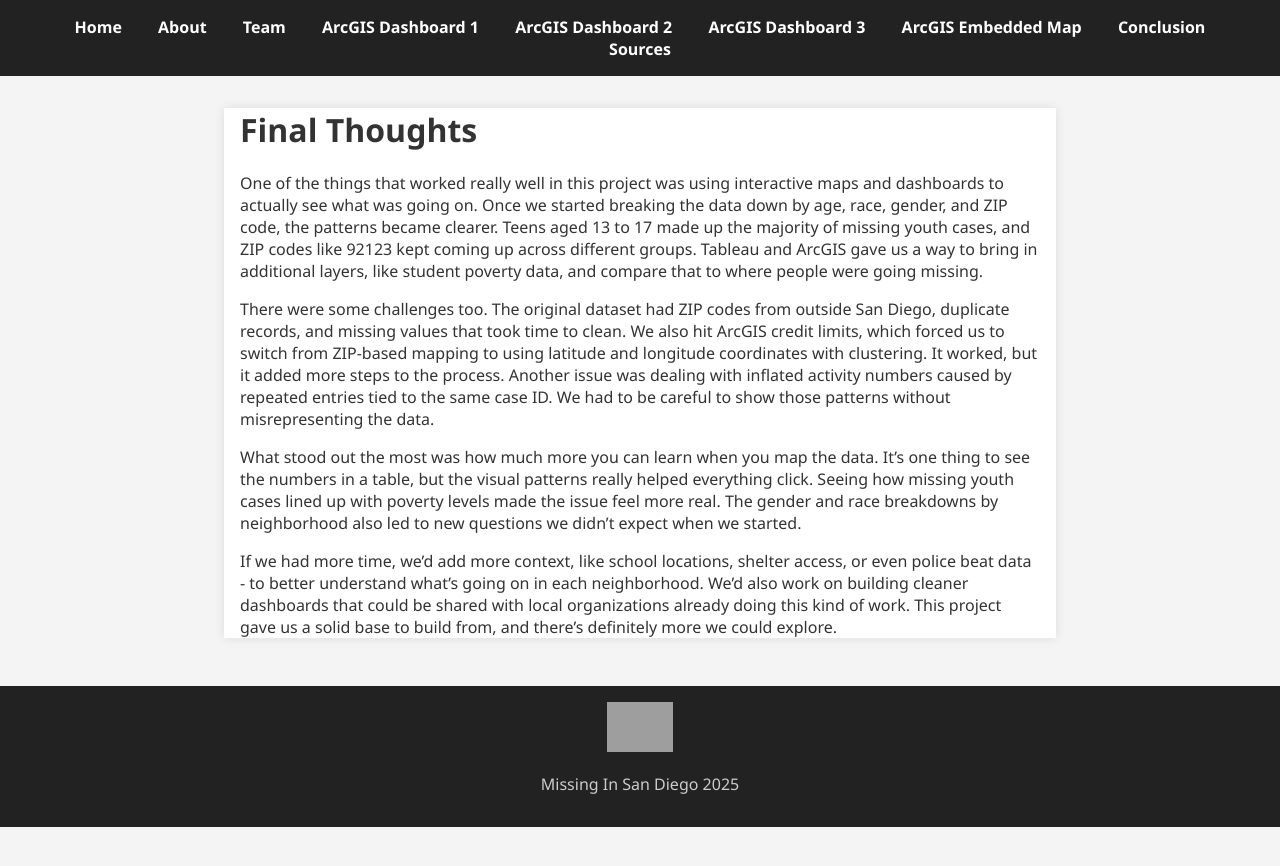
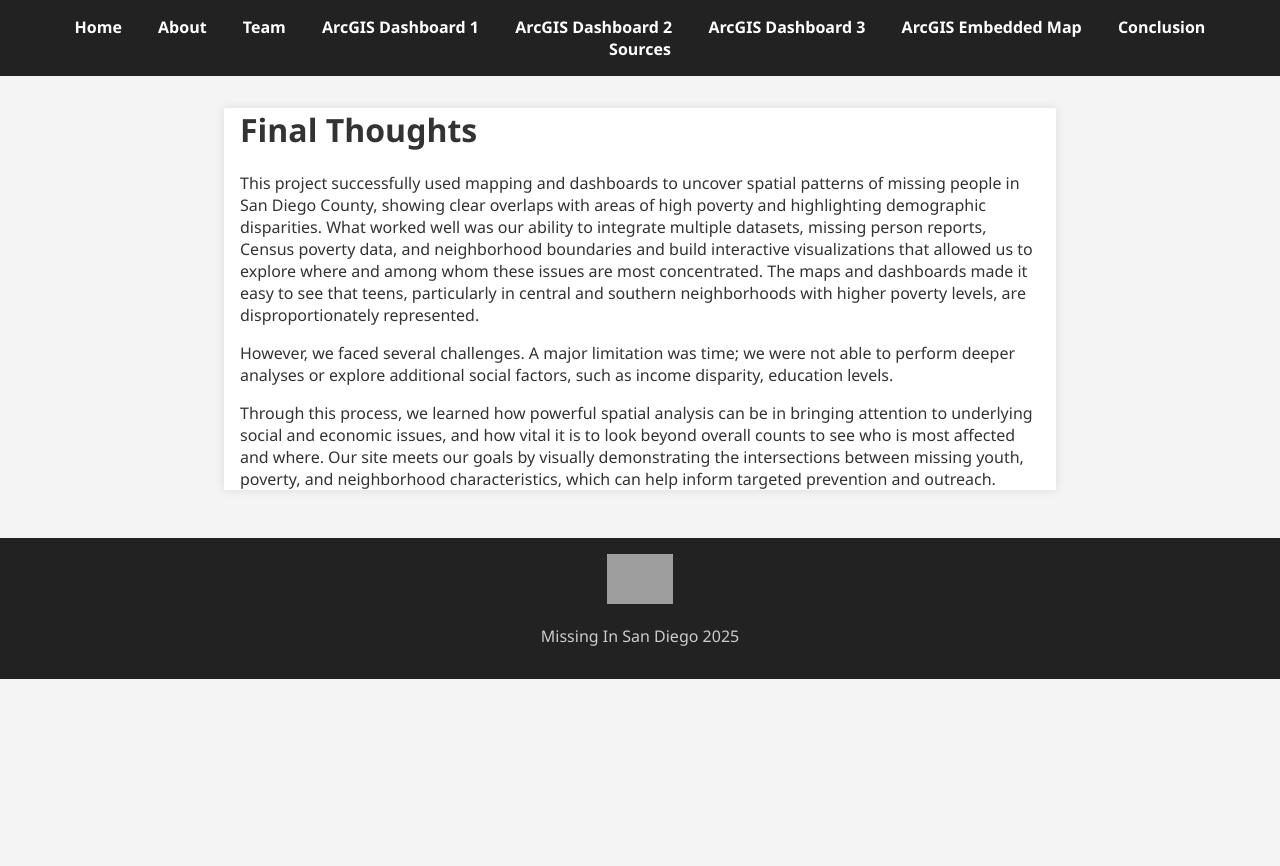
Before and after one commit to bclemtson02/Missing_in_SD, a Jekyll site: the page built from conclusion.md, in a window 1280 px wide. Shown: the top 866 px of the page. Built offline with Jekyll 4.4.1, drawn with Linux system fonts in a browser that asks for light colours; grey boxes are pictures that could not be loaded.

Commit message:
Update conclusion.md

```diff
--- a/conclusion.md
+++ b/conclusion.md
@@ -4,10 +4,8 @@ title: Conclusion
 ---
 
 # Final Thoughts
-One of the things that worked really well in this project was using interactive maps and dashboards to actually see what was going on. Once we started breaking the data down by age, race, gender, and ZIP code, the patterns became clearer. Teens aged 13 to 17 made up the majority of missing youth cases, and ZIP codes like 92123 kept coming up across different groups. Tableau and ArcGIS gave us a way to bring in additional layers, like student poverty data, and compare that to where people were going missing.
+This project successfully used mapping and dashboards to uncover spatial patterns of missing people in San Diego County, showing clear overlaps with areas of high poverty and highlighting demographic disparities. What worked well was our ability to integrate multiple datasets, missing person reports, Census poverty data, and neighborhood boundaries and build interactive visualizations that allowed us to explore where and among whom these issues are most concentrated. The maps and dashboards made it easy to see that teens, particularly in central and southern neighborhoods with higher poverty levels, are disproportionately represented.
 
-There were some challenges too. The original dataset had ZIP codes from outside San Diego, duplicate records, and missing values that took time to clean. We also hit ArcGIS credit limits, which forced us to switch from ZIP-based mapping to using latitude and longitude coordinates with clustering. It worked, but it added more steps to the process. Another issue was dealing with inflated activity numbers caused by repeated entries tied to the same case ID. We had to be careful to show those patterns without misrepresenting the data.
+However, we faced several challenges. A major limitation was time; we were not able to perform deeper analyses or explore additional social factors, such as income disparity, education levels.
 
-What stood out the most was how much more you can learn when you map the data. It’s one thing to see the numbers in a table, but the visual patterns really helped everything click. Seeing how missing youth cases lined up with poverty levels made the issue feel more real. The gender and race breakdowns by neighborhood also led to new questions we didn’t expect when we started.
-
-If we had more time, we’d add more context, like school locations, shelter access, or even police beat data - to better understand what’s going on in each neighborhood. We’d also work on building cleaner dashboards that could be shared with local organizations already doing this kind of work. This project gave us a solid base to build from, and there’s definitely more we could explore.
+Through this process, we learned how powerful spatial analysis can be in bringing attention to underlying social and economic issues, and how vital it is to look beyond overall counts to see who is most affected and where. Our site meets our goals by visually demonstrating the intersections between missing youth, poverty, and neighborhood characteristics, which can help inform targeted prevention and outreach.
```
